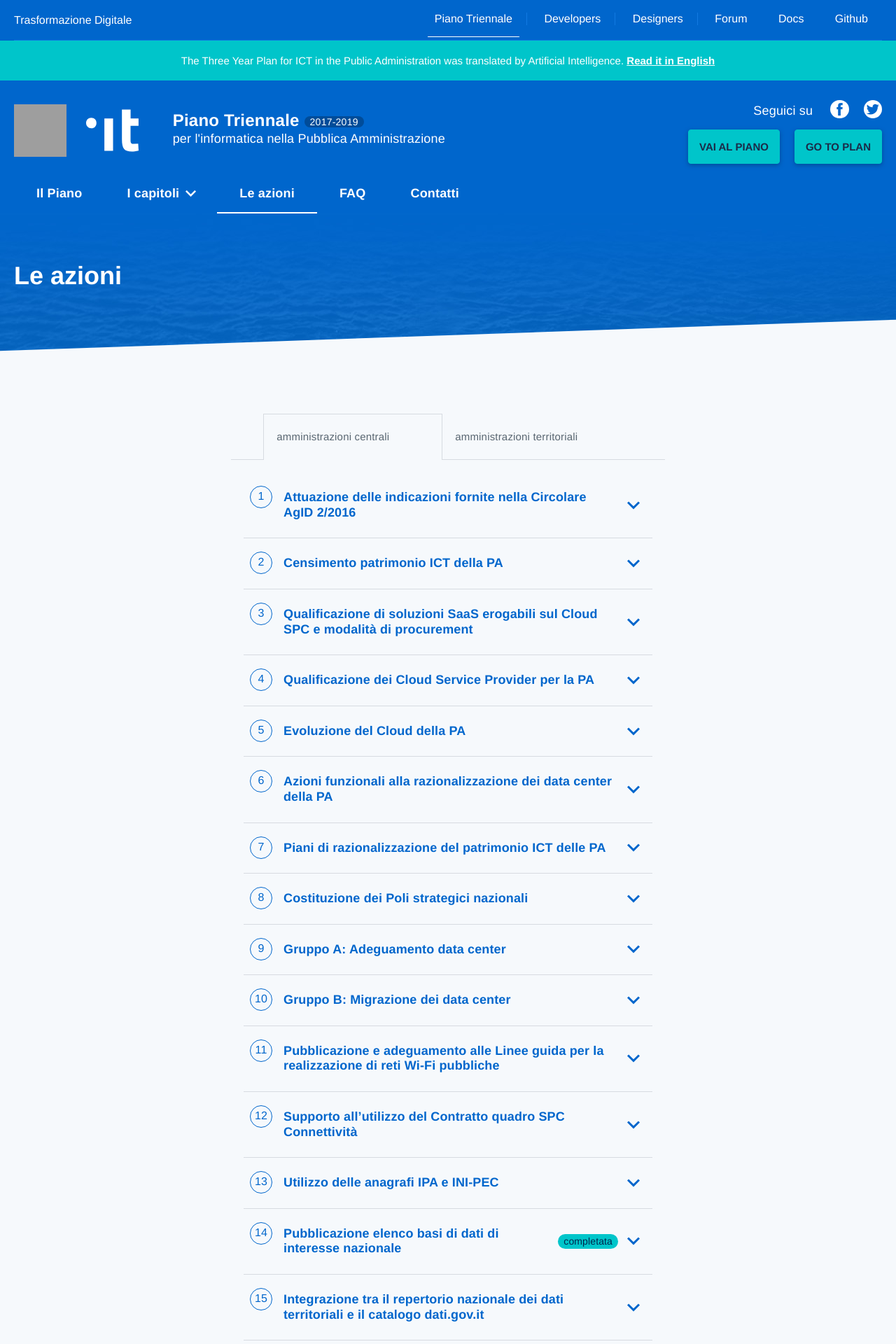
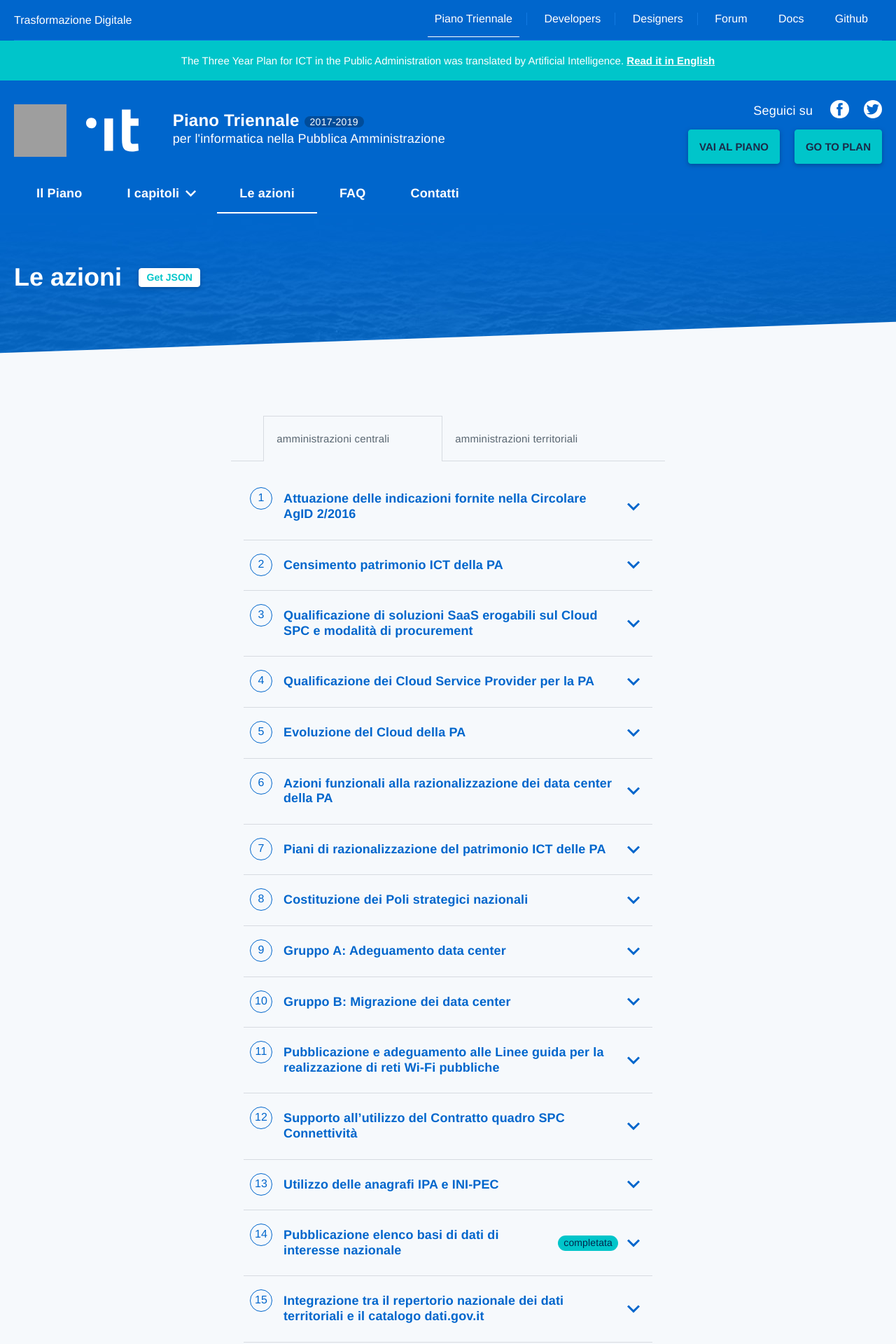
Before and after one commit to italia/pianotriennale-ict.italia.it, a Jekyll site: the page built from _pages/it/azioni.md, in a window 1280 px wide. Shown: the top 1920 px of the page at 70% size. Built offline with Jekyll 4.4.1, drawn with Linux system fonts in a browser that asks for light colours; some web fonts are replaced; grey boxes are pictures that could not be loaded.

Commit message:
Added button next to page title

```diff
--- a/_includes/page_title.html
+++ b/_includes/page_title.html
@@ -1,7 +1,10 @@
 <div class="Title u-layout-r-withGutter u-posRelative u-zindex-30 {% if include.bg-color %}u-background-{{ include.bg-color }}{% endif %}">
 <h1 class="u-text-r-xl u-color-white u-margin-top-l u-lineHeight-l">
   <span class="u-cf {% if include.color %}u-color-{{ include.color }}{% endif %}">
-    <strong class="u-textWeight-600">{{ page.title }}</strong>
+    <strong class="u-textWeight-600 u-alignMiddle">{{ page.title }}</strong>
+    {% if include.title_button %}
+    <a href="{{ include.title_button_url | relative_url }}" class="Button Button--title Button--round Button--shadow-dark u-alignMiddle">{{ include.title_button_label }}</a>
+    {% endif %}
     <br />
     {% if page.subtitle %}<span class="u-textWeight-300 u-text-r-s">{{ page.subtitle }}</span>{% endif %}
   </span>
--- a/_layouts/page.html
+++ b/_layouts/page.html
@@ -5,23 +5,23 @@ layout: default
 
 <div class="Page-title u-background-transparent u-padding-top-xxl project-title-wrapper u-text{{ page.title-alignment | capitalize }}">
   {% if page.separator == 'curved' %}
-  {% include page_title.html %}
+  {% include page_title.html title_button = page.title_button title_button_label = page.title_button.label title_button_url = page.title_button.url %}
   <div class="Separator-curved">
     <svg id="curveDown" xmlns="http://www.w3.org/2000/svg" version="1.1" width="100%" style="fill: #f6f9fc;" viewBox="0 0 100 25" preserveAspectRatio="none">
       <path d="M100,50H0V0c1.9,2.5,19.4,25,50,25c3.1,0,31.6-0.5,50-25C100,16.7,100,33.3,100,50z"/>
     </svg>
   </div>
   {% elsif page.separator == 'ascending' %}
-  {% include page_title.html %}
+  {% include page_title.html title_button = page.title_button title_button_label = page.title_button.label title_button_url = page.title_button.url %}
   <hr class="Separator-room" />
   <hr class="Separator Separator--up u-background-grey-15" />
   {% elsif page.separator == 'descending' %}
   <hr class="Separator-room" />
   <hr class="Separator Separator--down u-background-grey-15" />
-  {% include page_title.html bg-color = 'grey-15' color = '50' %}
+  {% include page_title.html bg-color = 'grey-15' color = '50' title_button = page.title_button title_button_label = page.title_button.label title_button_url = page.title_button.url %}
   {% else %}
   <hr class="Separator-room" />
-  {% include page_title.html %}
+  {% include page_title.html title_button = page.title_button title_button_label = page.title_button.label title_button_url = page.title_button.url %}
   {% endif %}
 </div>
 <div class="Content u-background-grey-15 u-layout-r-withGutter u-padding-top-xxl u-padding-bottom-xxl u-posRelative u-zindex-30">
--- a/_pages/it/azioni.md
+++ b/_pages/it/azioni.md
@@ -1,5 +1,8 @@
 ---
 title: Le azioni
+title_button:
+  label: Get JSON
+  url: azioni/azioni.json
 lang: it
 layout: page
 separator: ascending
--- a/_sass/_trasformazione-digitale.scss
+++ b/_sass/_trasformazione-digitale.scss
@@ -139,6 +139,15 @@ a.Button--default {
 
 .Button {
   text-transform: none !important;
+}
+
+.Button--title {
+  background-color: #fff;
+  color: #00c5ca;
+  border-color: #fff;
+  padding: .2em .75em;
+  margin-left: 1em;
+  font-size: 1.4rem!important;
 }
 
 @media screen and (max-width: 767px) {
```
